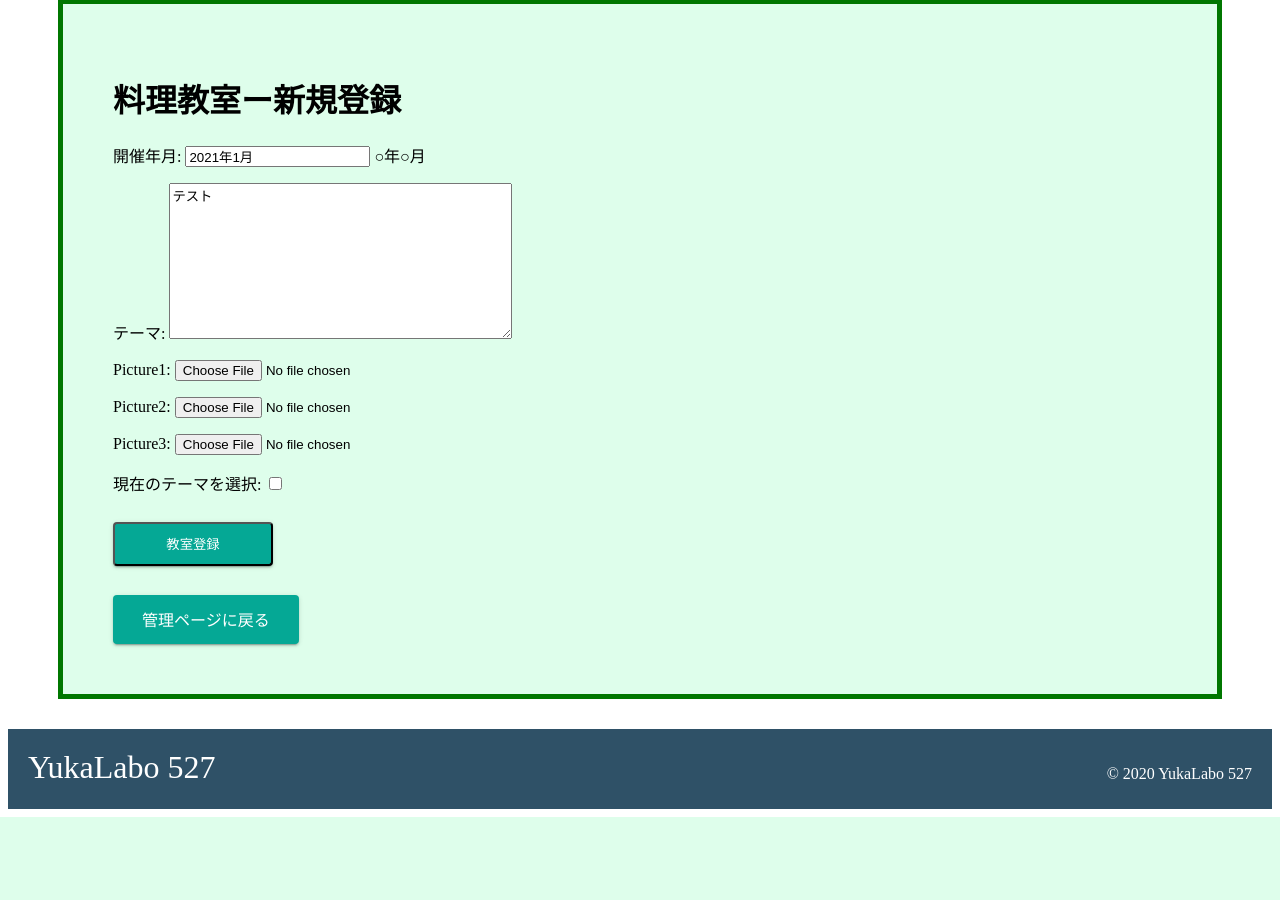
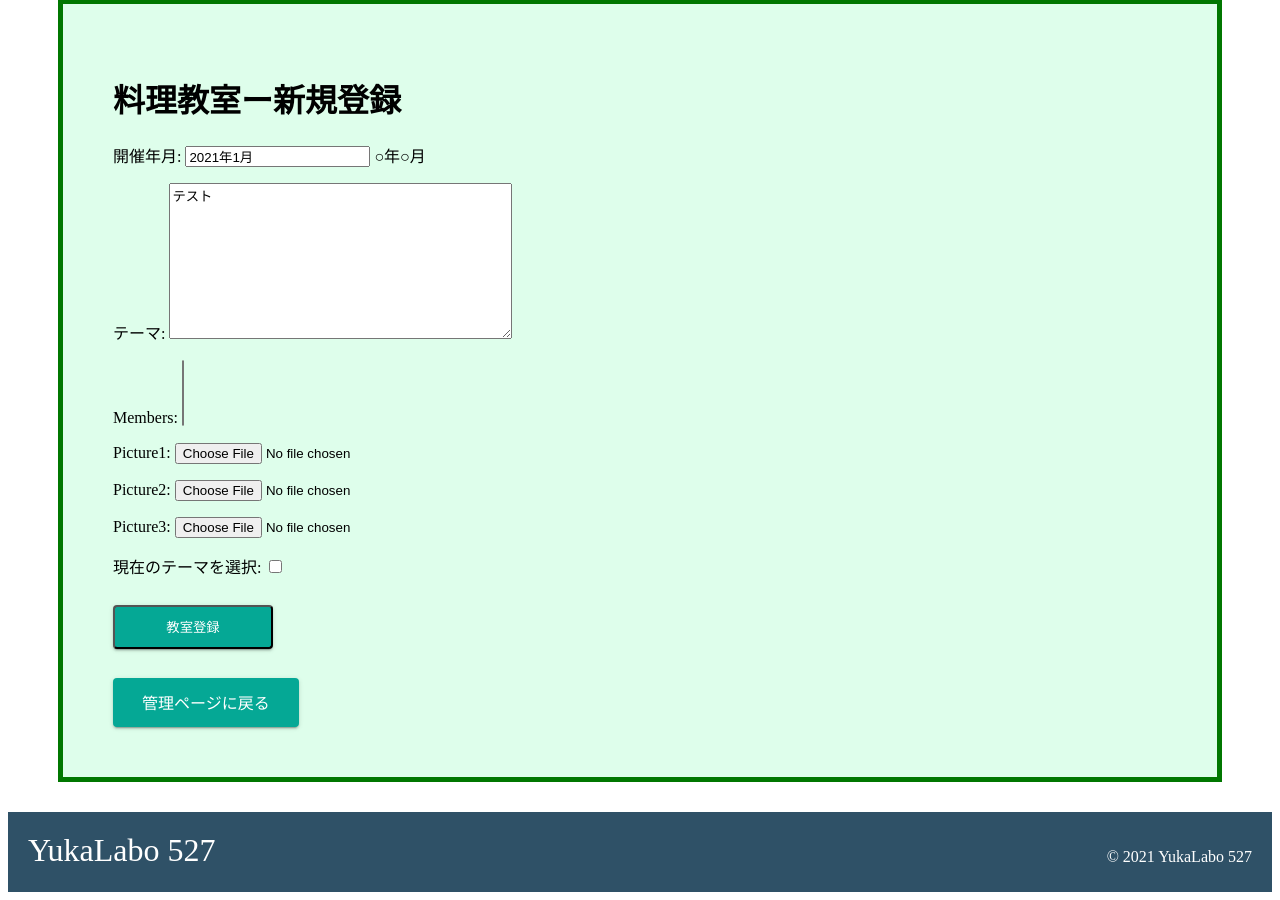
Before and after one commit to kachuno/FirstDjango, a Django app: page /schedule_create/ in a window 1280 px wide. Shown: the part 449-1349 px from the top of the page. Before the commit the page ends 1266 px from the top, so only its background shows below. Run offline with Django 3.2, Linux system fonts and the light colour scheme.

Commit message:
20210121_2

```diff
--- a/YukaSite/forms.py
+++ b/YukaSite/forms.py
@@ -47,7 +47,7 @@
 class ScheduleForm(forms.ModelForm):
     class Meta:
         model = Schedule
-        fields = ['holdmonth','theme','picture1','picture2','picture3','now']
+        fields = ['holdmonth','theme','members','picture1','picture2','picture3','now']
 
 class ScheduleSelectForm(forms.Form):
     choice = forms.ModelChoiceField(models.Schedule.objects.order_by('-holdmonth'), label='開催年月', empty_label='選択してください')
--- a/templates/base.html
+++ b/templates/base.html
@@ -26,7 +26,7 @@
     {% endblock %}
     <div class = "footer">
       <div class="footer-logo">YukaLabo 527</div>
-      <div class="footer-list"><p>&copy; 2020 YukaLabo 527</p></div>
+      <div class="footer-list"><p>&copy; 2021 YukaLabo 527</p></div>
     </div>
   </body>
 </html>
```
